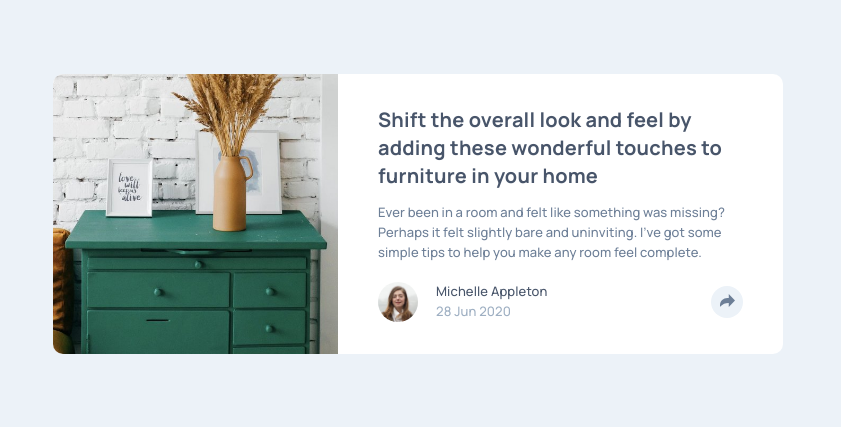
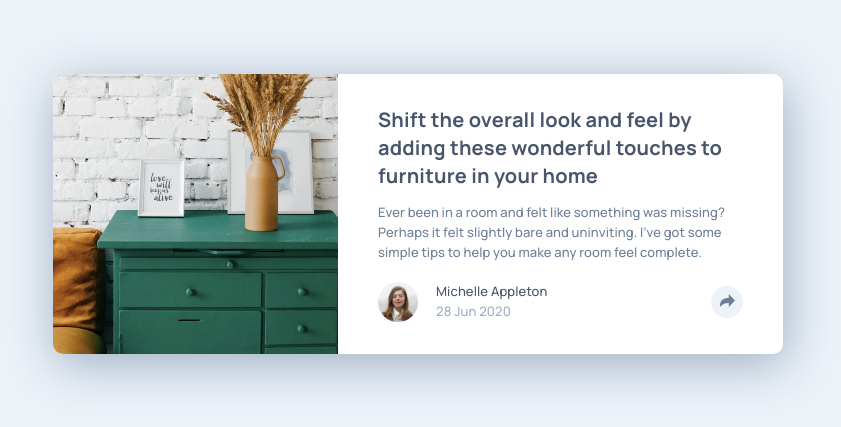
Before and after one commit to morning-rgb/Article-Preview-Component, a website built with Vite: page index.html in a window 1280 px wide. Shown: the part 183-610 px from the top of the page, without its empty margins (222-1063 px from the left). Built offline with nearby package versions, Linux system fonts and the light colour scheme.

Commit message:
update solution

```diff
--- a/src/sass/card/_card.scss
+++ b/src/sass/card/_card.scss
@@ -9,15 +9,17 @@
     display: flex;
     flex-direction: column;
 
+    overflow: hidden;
+
+    box-shadow: rem(3px) rem(10px) rem(50px) var(--GrayishBlue);
+
     @include desktop {
         max-width: rem(730px);
 
         display: grid;
         grid-template-columns: rem(285px) 1fr;
         grid-template-rows: 1fr;
-    }
 
-    @include mobile {
-        overflow: hidden;
+        overflow: visible;
     }
 }
--- a/src/sass/card/_card__image.scss
+++ b/src/sass/card/_card__image.scss
@@ -5,11 +5,14 @@
     height: rem(200px);
 
     object-fit: cover;
+    object-position: left top;
 
     @include desktop {
         width: 100%;
         height: 100%;
 
+        object-position: left bottom;
+
         border-bottom-left-radius: rem(10px);
         border-top-left-radius: rem(10px);
     }
--- a/src/sass/page/_page__card.scss
+++ b/src/sass/page/_page__card.scss
@@ -6,7 +6,9 @@
 
     background-color: var(--White);
 
-    @include mobile {
-        margin-bottom: auto;
+    margin-bottom: auto;
+
+    @include desktop {
+        margin-bottom: 0px;
     }
 }
```
